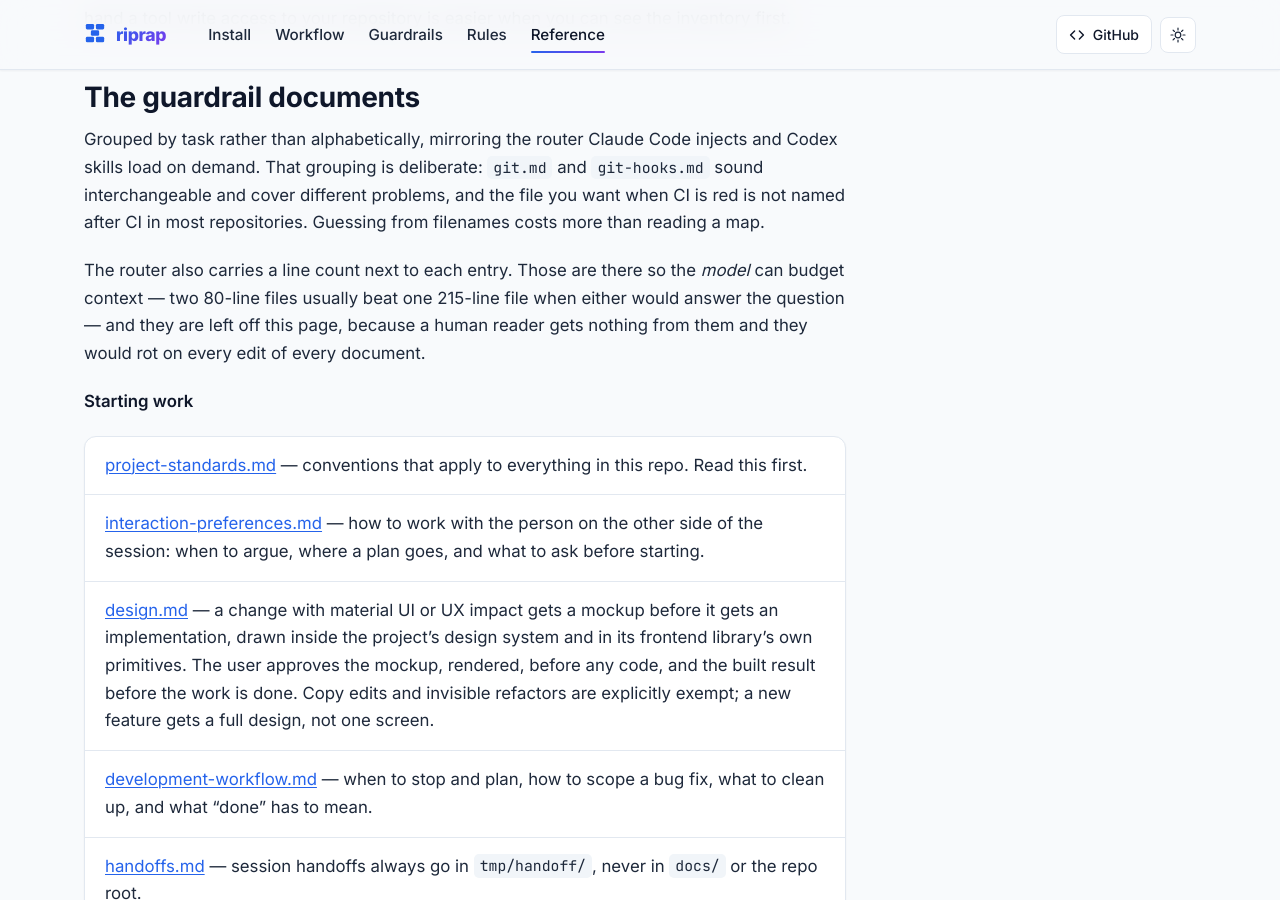
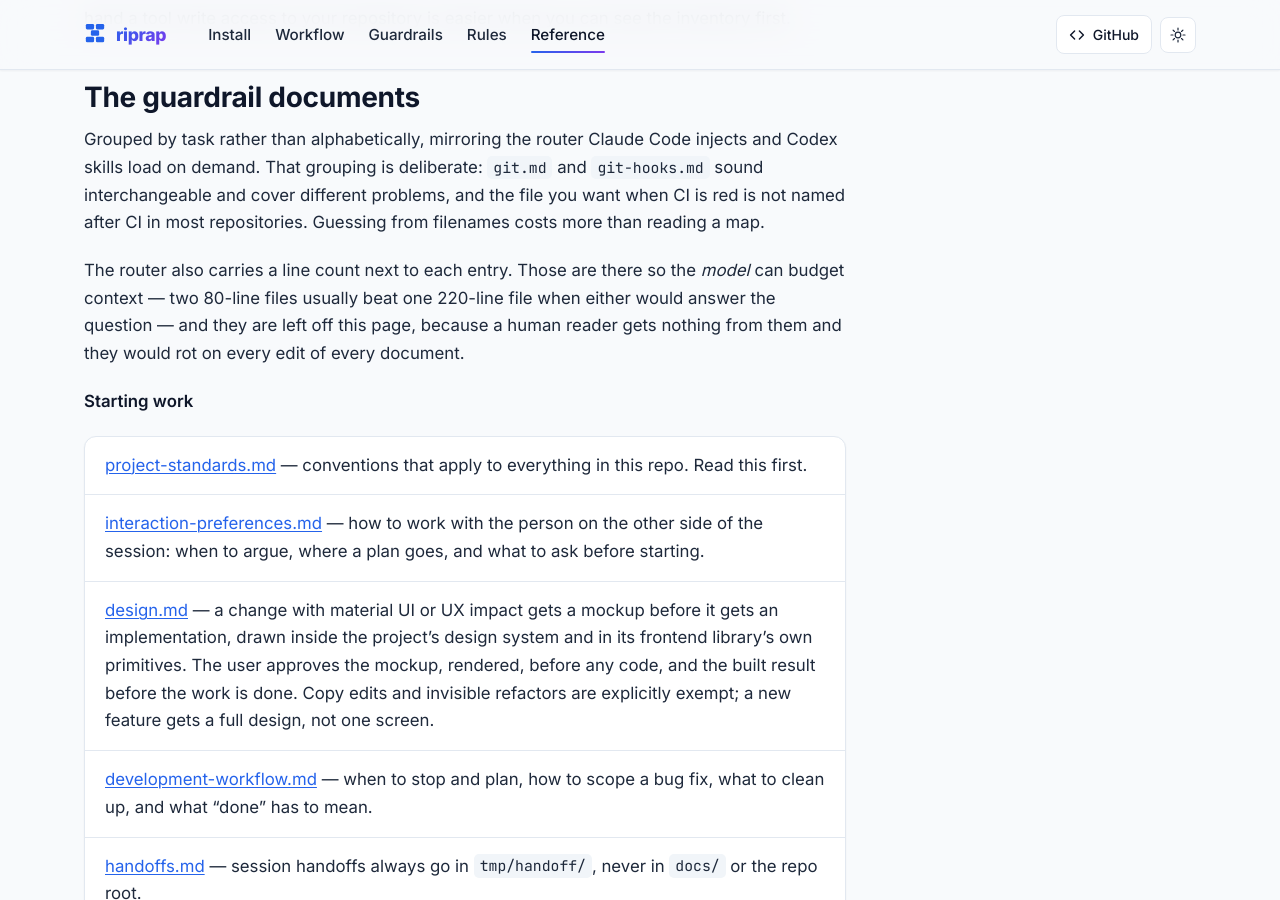
Before and after one commit to influpert/riprap, a Jekyll site: the page built from docs/reference.md, in a window 1280 px wide and 900 px high, scrolled down 519 px. Built offline with Jekyll 4.4.1, drawn with Linux system fonts in a browser that asks for light colours.

Commit message:
Correct the router's line counts, and fail CI when they drift (#69)
* Correct the router's line counts, and fail CI when they drift

The router's map tells the model to budget context by the "(~N)" beside each
file. Fourteen of its twenty-one counts had drifted, interaction-preferences.md
worst (~260 against 397 lines) and handoffs.md next (~105 against 149), and no
check read them. All are now rounded to the nearest 5 of the real length, and
bin/check-router-sizes, run from bin/test with a self-test, fails when any
annotation is more than 10% (minimum 10 lines) off.

Co-Authored-By: Claude Opus 5.5 <noreply@anthropic.com>
Claude-Session: https://claude.ai/code/session_01J4iNriQWtdgvCP1355A8LC

* Count interaction-preferences.md after #67 merged: ~445

#67 grew it to 446 lines, and bin/check-router-sizes refused the merged tree's ~395.

Co-Authored-By: Claude Opus 5.5 <noreply@anthropic.com>
Claude-Session: https://claude.ai/code/session_01J4iNriQWtdgvCP1355A8LC

---------

Co-authored-by: Claude <noreply@anthropic.com>

```diff
--- a/docs/reference.md
+++ b/docs/reference.md
@@ -27,7 +27,7 @@ interchangeable and cover different problems, and the file you want when CI is r
 named after CI in most repositories. Guessing from filenames costs more than reading a map.
 
 The router also carries a line count next to each entry. Those are there so the *model* can
-budget context — two 80-line files usually beat one 215-line file when either would answer
+budget context — two 80-line files usually beat one 220-line file when either would answer
 the question — and they are left off this page, because a human reader gets nothing from
 them and they would rot on every edit of every document.
 
```
Also changed, not shown: docs/rules.md (+1 -1 lines), plugin/instructions/README.md, 2 other files.
